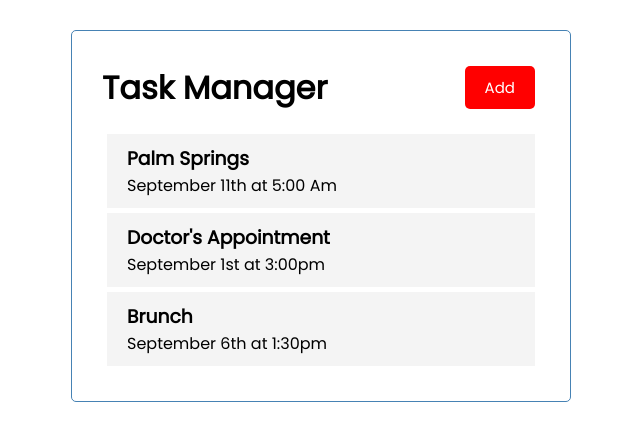
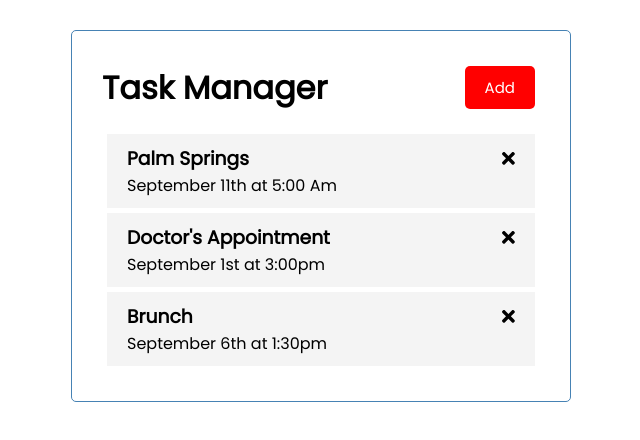
Before and after one commit to micheqn3/task-manager, an Angular app: page / in a window 1280 px wide. Shown: the top 440 px of the page, without its empty margins (319-959 px from the left). Built offline with nearby package versions, Linux system fonts and the light colour scheme.

Commit message:
Fixed formatting in button component and added icon to task-item component

```diff
--- a/src/app/components/button/button.component.html
+++ b/src/app/components/button/button.component.html
@@ -1,5 +1,5 @@
 <button
 [ngStyle]="{'background-color': color}"
 class="btn"
-(click)="onClick()">{{text}}
+(click)="onClick()">{{ text }}
 </button> <!-- NG style - An attribute directive to update style -->
--- a/src/app/components/task-item/task-item.component.html
+++ b/src/app/components/task-item/task-item.component.html
@@ -1,4 +1,4 @@
 <div class="task">
-    <h3>{{task.text}}</h3>
-    <p>{{task.day}}</p>
+    <h3>{{ task.text }} <fa-icon [icon]="faTimes"></fa-icon></h3>
+    <p>{{ task.day }}</p>
 </div>
--- a/src/app/components/task-item/task-item.component.ts
+++ b/src/app/components/task-item/task-item.component.ts
@@ -1,7 +1,8 @@
 // Task-item class. Renders each task item
 
 import { Component, OnInit, Input } from '@angular/core';
-import { Task } from '../../Task'
+import { Task } from '../../Task';
+import { faTimes } from '@fortawesome/free-solid-svg-icons';
 
 @Component({
   selector: 'app-task-item',
@@ -9,6 +10,7 @@
   styleUrls: ['./task-item.component.css']
 })
 export class TaskItemComponent implements OnInit {
+  faTimes = faTimes;
   @Input() task: Task;
 
   constructor() { }
```
